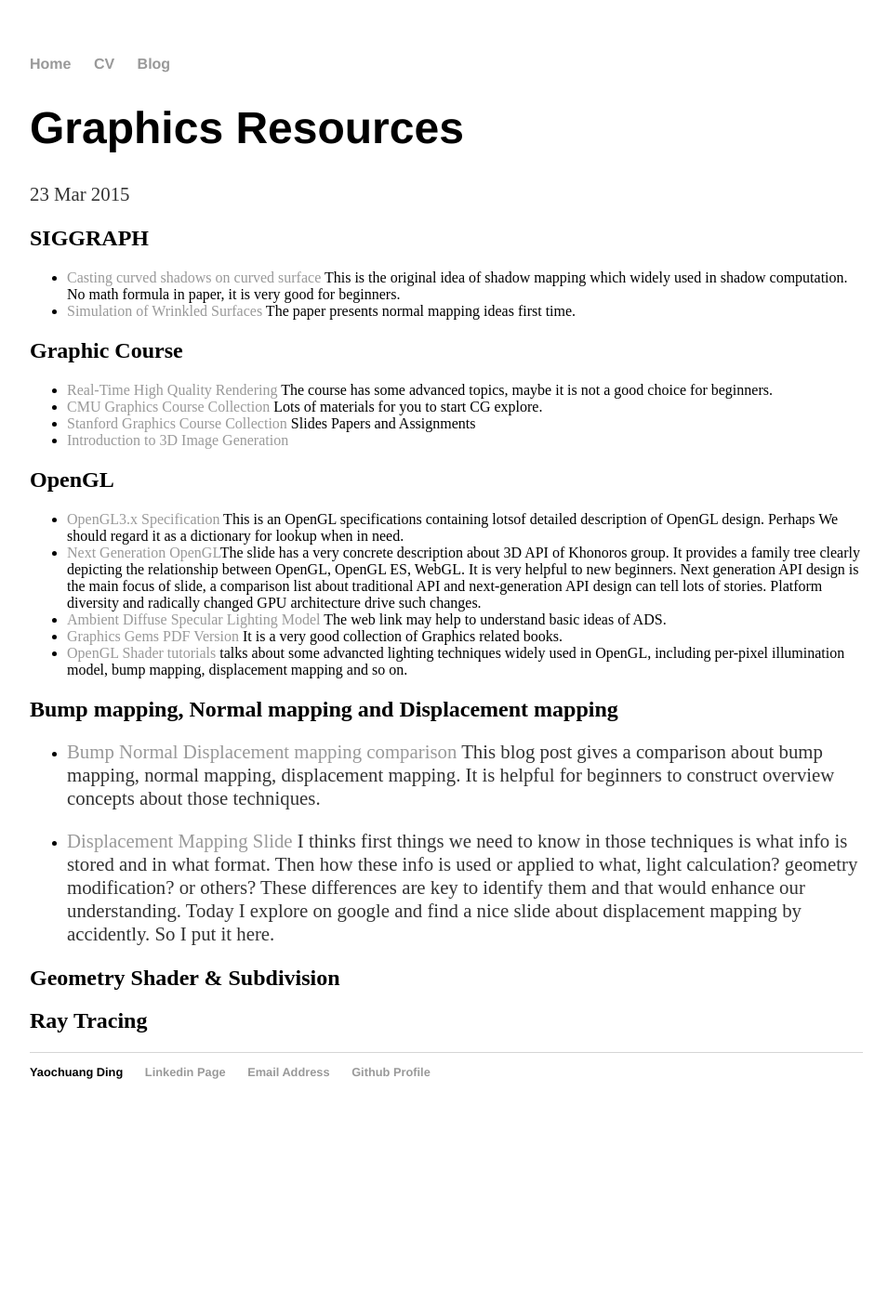
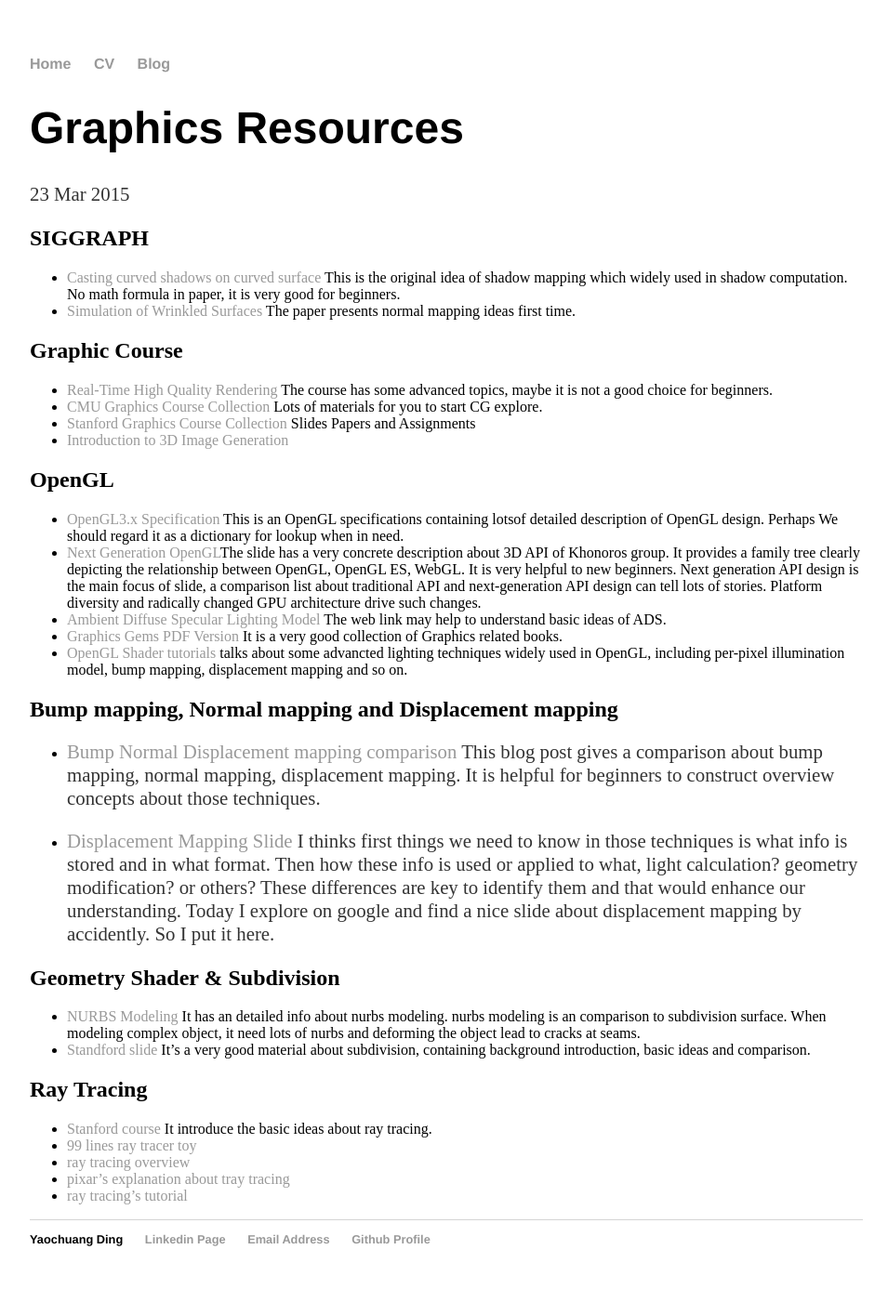
Before and after one commit to ychding11/ychding11.github.io, a Jekyll site: the page built from _posts/2015-03-23-Graphics-Resources.md, in a window 1280 px wide. Shown: the whole page at 93% size, without its empty margins (160-1115 px from the left). Built offline with Jekyll 4.4.1, drawn with Linux system fonts in a browser that asks for light colours; before the commit the page ends 1221 px from its top, so only the background shows below that.

Commit message:
add ray tracing and subdivision

```diff
--- a/_posts/2015-03-23-Graphics-Resources.md
+++ b/_posts/2015-03-23-Graphics-Resources.md
@@ -48,5 +48,18 @@
 displacement mapping by accidently. So I put it here.
 
 ## Geometry Shader & Subdivision
+- [NURBS Modeling](https://courses.cs.washington.edu/courses/cse459/06wi/help/mayaguide/Complete/NURBS.pdf)
+It has an detailed info about nurbs modeling. nurbs modeling is an
+comparison to subdivision surface. When modeling complex object, it
+need lots of nurbs and deforming the object lead to cracks at seams.
+- [Standford slide](http://graphics.stanford.edu/courses/cs468-10-fall/LectureSlides/10_Subdivision.pdf)
+It's a very good material about subdivision, containing background
+introduction, basic ideas and comparison.
 
 ## Ray Tracing
+- [Stanford course](http://candela.stanford.edu/cs348b-14/doku.php)
+It introduce the basic ideas about ray tracing.
+- [99 lines ray tracer toy](http://www.kevinbeason.com/smallpt/)
+- [ray tracing overview](http://www.scratchapixel.com/lessons/3d-basic-rendering/ray-tracing-overview)
+- [pixar's explanation about tray tracing](https://renderman.pixar.com/view/raytracing-fundamentals)
+- [ray tracing's tutorial](https://www.ics.uci.edu/~gopi/CS211B/RayTracing%20tutorial.pdf)
```
Also changed, not shown: _posts/2015-03-28-Languages-Resources.md (+8 -3 lines).
